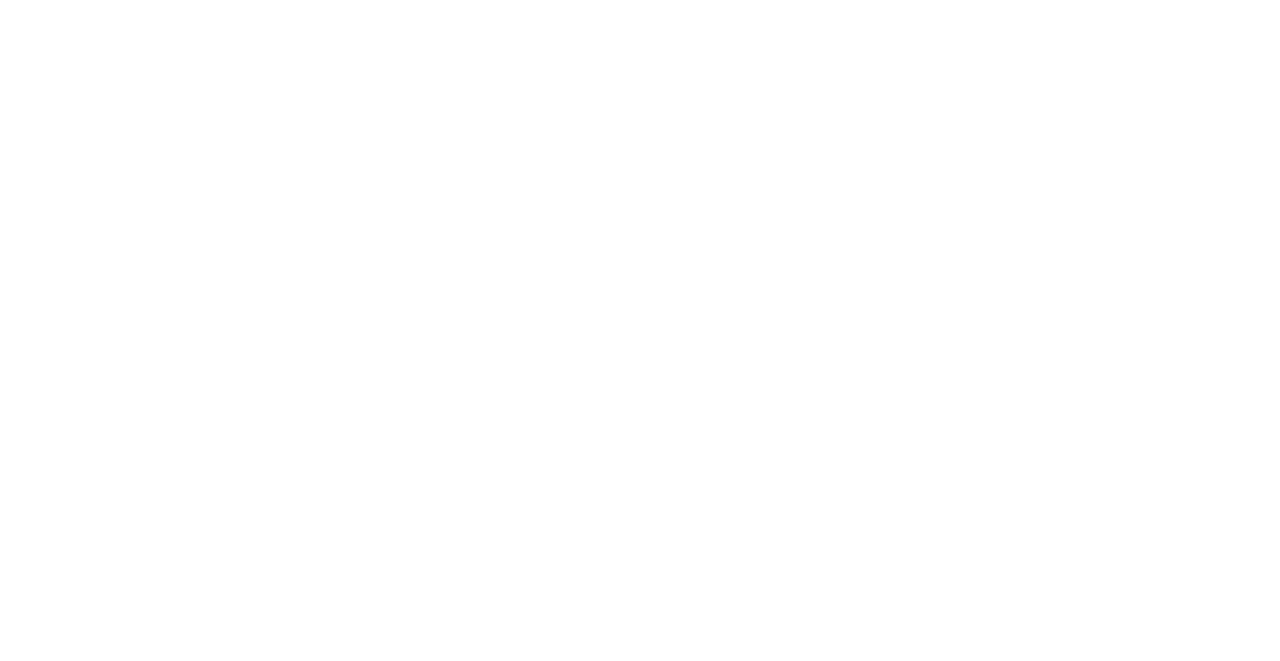
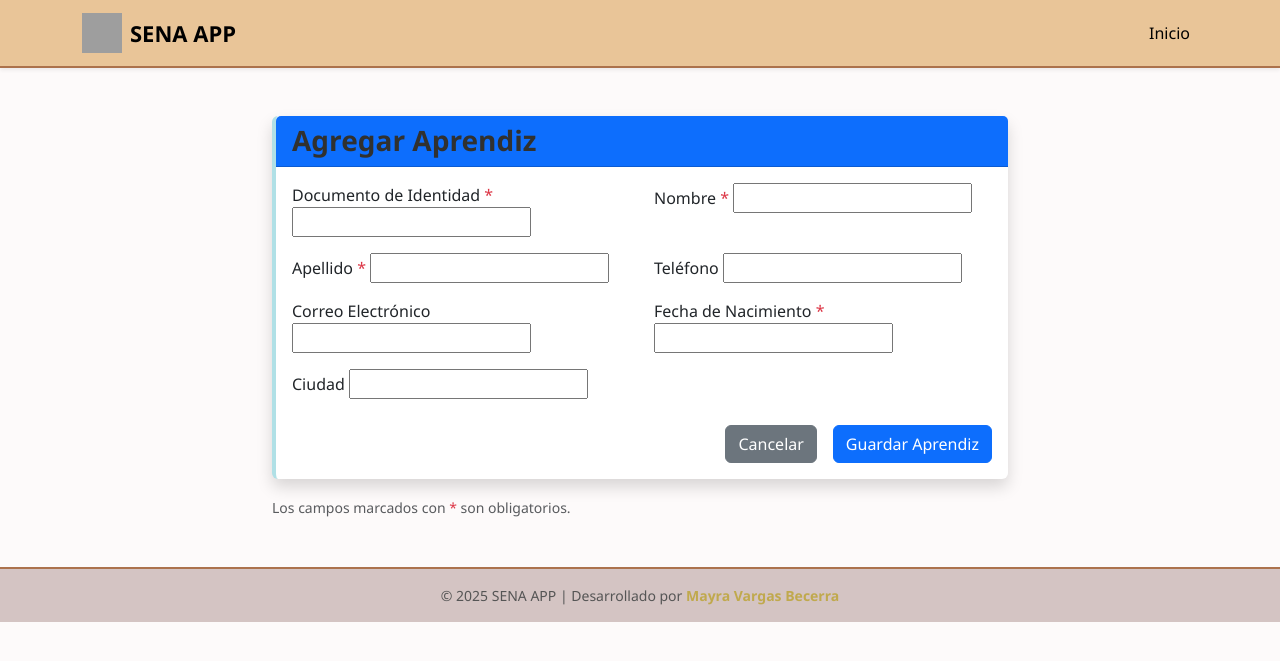
Before and after one commit to mayravargasbecerra13/SENA_APP, a Django app: page /crear_aprendiz/ in a window 1280 px wide. Before the commit the part shown is empty. Shown: the top 661 px of the page. Run offline with Django 5.2, Linux system fonts and the light colour scheme; grey boxes are pictures that could not be loaded.

Commit message:
Agregue un nuevo dato

```diff
--- a/aprendices/forms.py
+++ b/aprendices/forms.py
@@ -39,8 +39,8 @@ class AprendizForm(forms.Form):
             documento_identidad=self.cleaned_data['documento_identidad'],
             nombre=self.cleaned_data['nombre'],
             apellido=self.cleaned_data['apellido'],
-            telefono=self.cleaned_data.get['telefono'],
-            correo=self.cleaned_data.get['correo'],
+            telefono=self.cleaned_data.get('telefono'),
+            correo=self.cleaned_data.get('correo'),
             fecha_nacimiento=self.cleaned_data['fecha_nacimiento'],
             ciudad=self.cleaned_data('ciudad')
         )
--- a/aprendices/templates/agregar_aprendiz.html
+++ b/aprendices/templates/agregar_aprendiz.html
@@ -0,0 +1,79 @@
+{% extends 'base.html' %}
+{%block title%} Agregar Aprendiz {%endblock%}
+
+{% block content %}
+<div class="row justify-content-center">
+    <div class="col-md-8">
+        <div class="card shadow">
+            <div class="card-header bg-primary text-white">
+                <h3 class="card-title mb-0">
+                    <i class="fas fa-user-plus"></i> Agregar Aprendiz
+                </h3>
+            </div>
+            <div class="card-body">
+                <form method="POST" novalidate>
+                    {% csrf_token %}
+                    <div class="row">
+                        <div class="col-md-6 mb-3">
+                            <label>{{ form.documento_identidad.label }} <span class="text-danger">*</span></label>
+                            {{ form.documento_identidad }}
+                        </div>
+
+                        <div class="col-md-6 mb-3">
+                            <label>{{ form.nombre.label }} <span class="text-danger">*</span></label>
+                            {{ form.nombre }}
+                        </div>
+                    </div>
+
+                    <div class="row">
+                        <div class="col-md-6 mb-3">
+                            <label>{{ form.apellido.label }} <span class="text-danger">*</span></label>
+                            {{ form.apellido }}
+                        </div>
+
+                        <div class="col-md-6 mb-3">
+                            <label>{{ form.telefono.label }}</label>
+                            {{ form.telefono }}
+                        </div>
+                    </div>
+
+                    <div class="row">
+                        <div class="col-md-6 mb-3">
+                            <label>{{ form.correo.label }}</label>
+                            {{ form.correo }}
+                        </div>
+
+                        <div class="col-md-6 mb-3">
+                            <label>{{ form.fecha_nacimiento.label }} <span class="text-danger">*</span></label>
+                            {{ form.fecha_nacimiento }}
+                        </div>
+                    </div>
+
+                    <div class="row">
+                        <div class="col-md-12 mb-3">
+                            <label>{{ form.ciudad.label }}</label>
+                            {{ form.ciudad }}
+                        </div>
+                    </div>
+
+                    <div class="d-grid gap-2 d-md-flex justify-content-md-end">
+                        <a href="{% url 'aprendices:lista_aprendices' %}" class="btn btn-secondary me-md-2">
+                            <i class="fas fa-times"></i> Cancelar
+                        </a>
+                        <button type="submit" class="btn btn-primary">
+                            <i class="fas fa-save"></i> Guardar Aprendiz
+                        </button>
+                    </div>
+                </form>
+            </div>
+        </div>
+
+        <div class="mt-3">
+            <small class="text-muted">
+                <i class="fas fa-info-circle"></i>
+                Los campos marcados con <span class="text-danger">*</span> son obligatorios.
+            </small>
+        </div>
+    </div>
+</div>
+{% endblock %}
--- a/aprendices/templates/lista_aprendices.html
+++ b/aprendices/templates/lista_aprendices.html
@@ -11,7 +11,7 @@
           Total: {{ total_aprendices }} aprendices
         </span>
         <a
-          href="{% url 'admin:aprendices_aprendiz_add' %}"
+          href="{% url 'aprendices:crear_aprendiz' %}"
           class="btn btn-pastel-green ms-2"
         >
           Nuevo Aprendiz
--- a/aprendices/views.py
+++ b/aprendices/views.py
@@ -82,6 +82,6 @@ class AprendizFormView(generic.FormView):
     form_class = AprendizForm
     success_url = "../aprendices"
 
-    def form_valid(self, form):
+def form_valid(self, form):
         form.save()
         return super().form_valid(form)
```
Also changed, not shown: aprendices/urls.py (line endings or trailing spaces), db.sqlite3.
